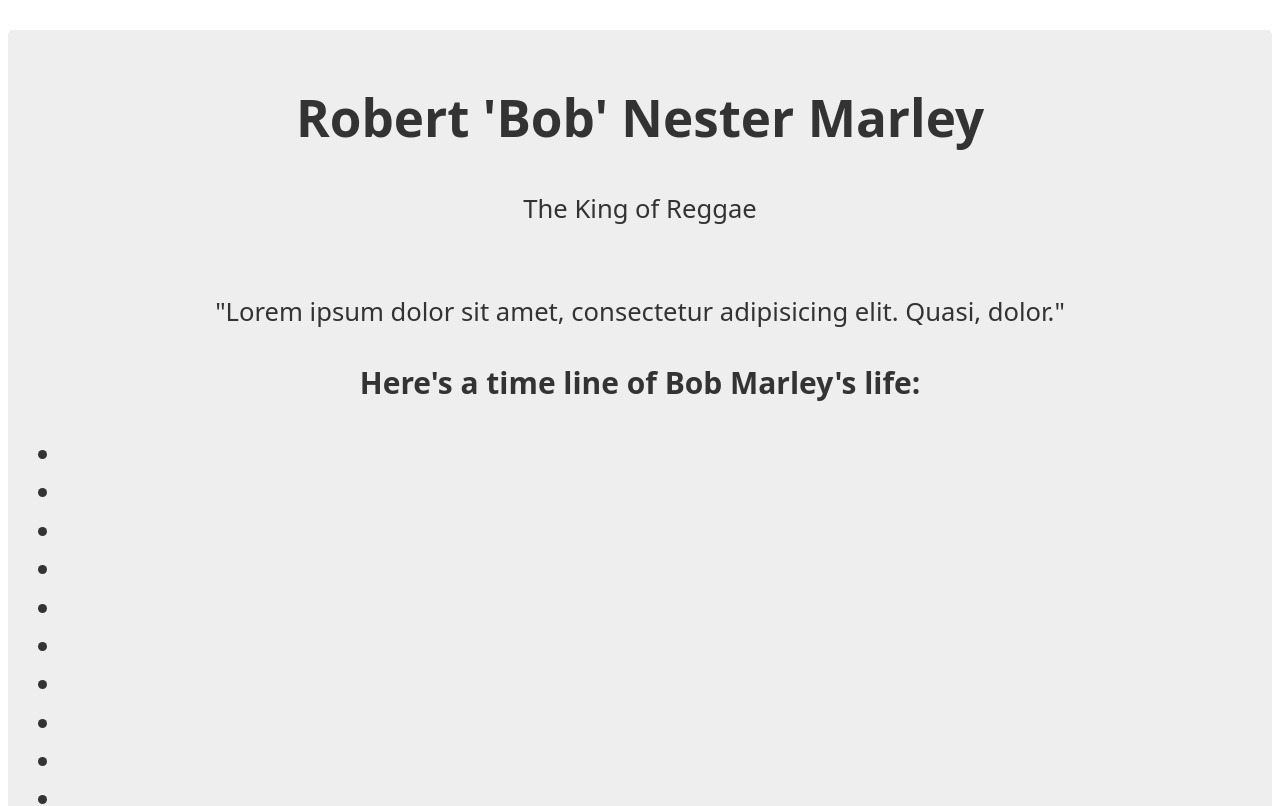
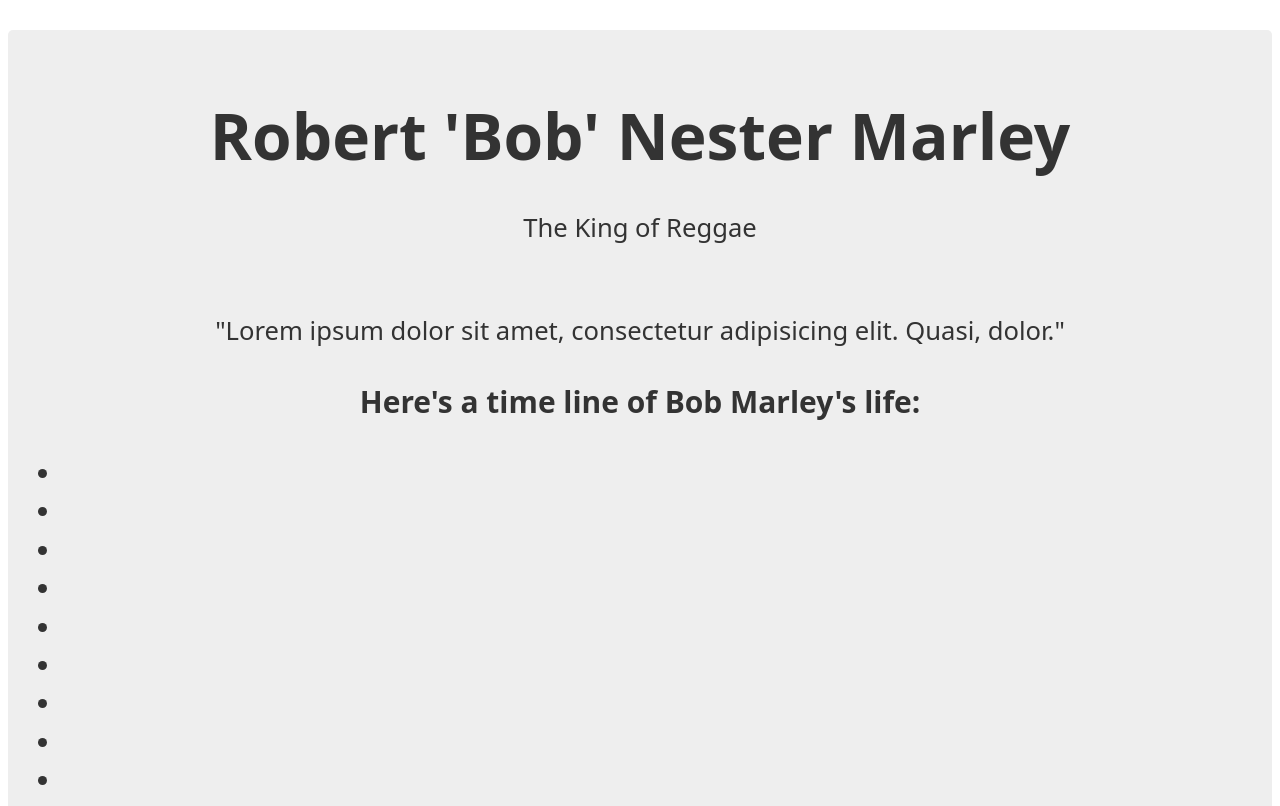
Before and after one commit to reuben-germain/bob-marley-tribute-page, a plain HTML site: page index.html in a window 1280 px wide. Shown: the top 806 px of the page. Drawn offline with Linux system fonts and the light colour scheme.

Commit message:
styled h1

```diff
--- a/styles.css
+++ b/styles.css
@@ -15,3 +15,9 @@ body {
     background: #eee;
     display: block;
 }
+
+h1 {
+    font-size: 4rem;
+    margin-bottom: 0;
+    display: block;
+}
```
